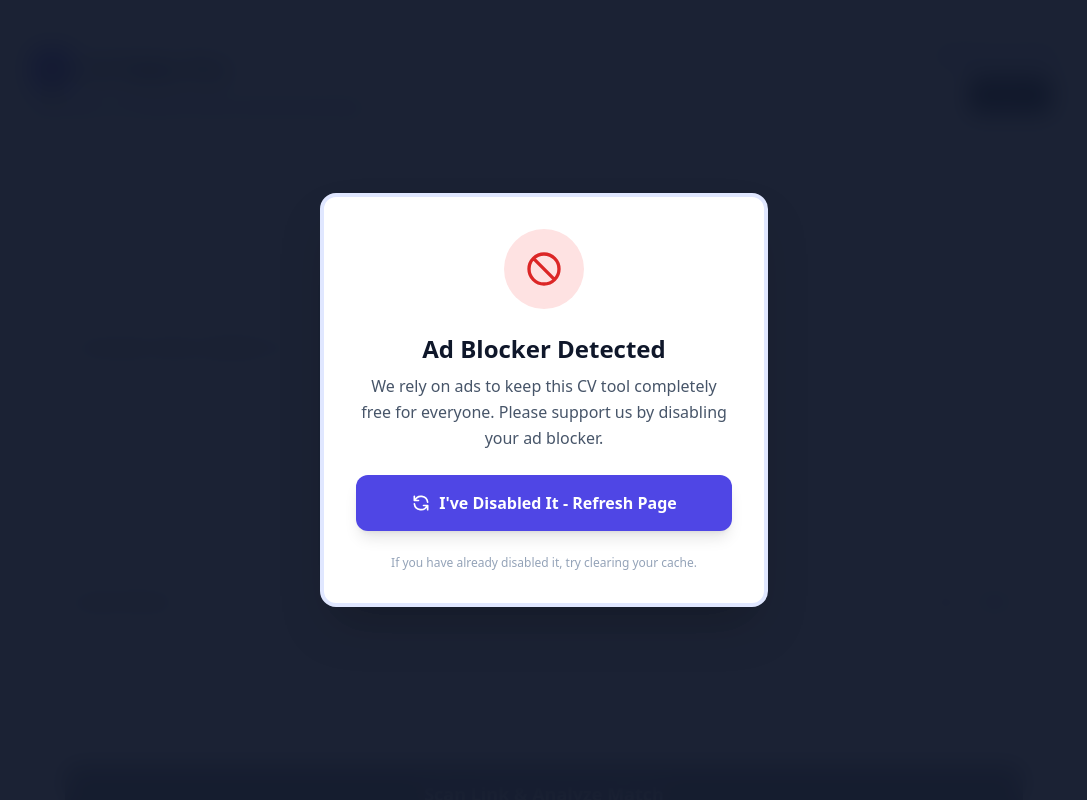
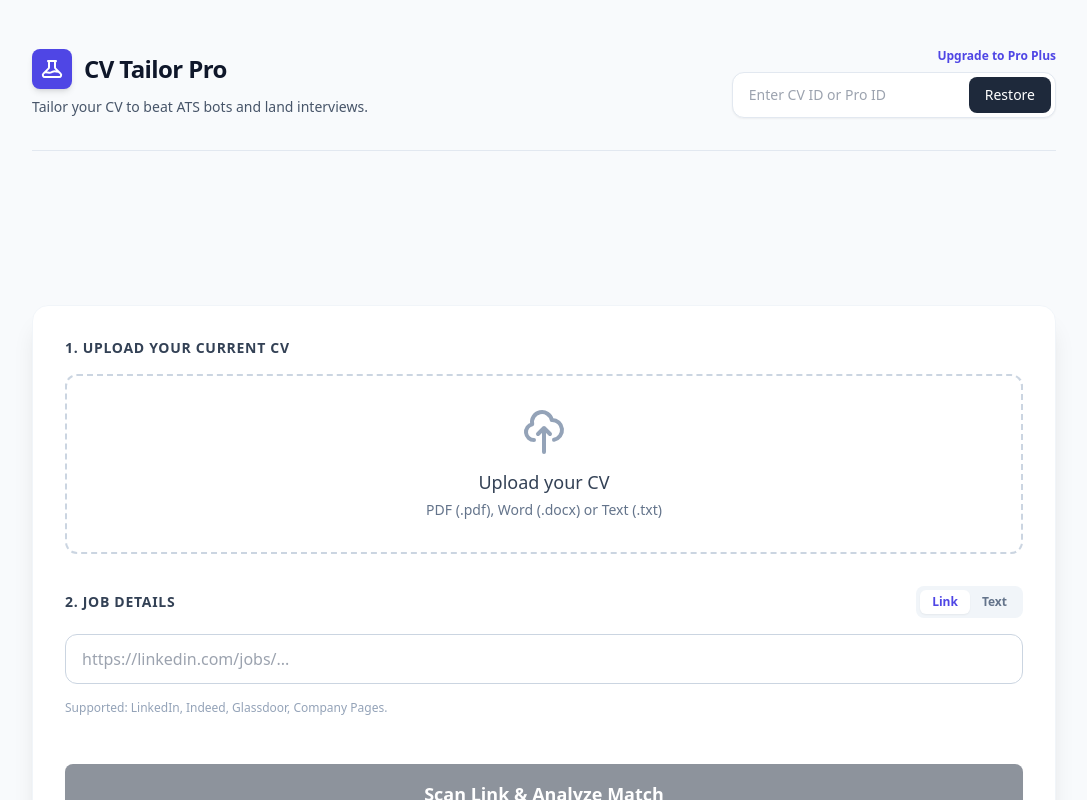
Before and after one commit to celemqhele/cvtailorpro, a React (Vite) app: page / in a window 1280 px wide. Shown: the top 800 px of the page, without its empty margins (96-1183 px from the left). Built offline with nearby package versions, Linux system fonts and the light colour scheme.

Commit message:
Add files via upload

```diff
--- a/App.tsx
+++ b/App.tsx
@@ -9,7 +9,6 @@ import { PaymentModal } from './components/DonationModal';
 import { PrivacyPolicyModal } from './components/PrivacyPolicyModal';
 import { RewardedAdModal } from './components/RewardedAdModal';
 import { ProPlusPromoModal } from './components/ProPlusPromoModal';
-import { AccessControl } from './components/AccessControl';
 import { generateTailoredApplication, scrapeJobFromUrl, analyzeMatch } from './services/geminiService';
 import { createSubscription, verifySubscription, saveOrder, restoreOrder } from './services/subscriptionService';
 import { FileData, GeneratorResponse, Status, MatchAnalysis } from './types';
@@ -496,7 +495,6 @@ const App: React.FC = () => {
 
   return (
     <div className="min-h-screen bg-slate-50 p-6 md:p-12 font-sans relative">
-      <AccessControl /> {/* Checks for VPN and AdBlock on mount */}
 
       <PaymentModal
         isOpen={showPaymentModal}
--- a/components/AccessControl.tsx
+++ b/components/AccessControl.tsx
@@ -1,166 +1,5 @@
-import React, { useEffect, useState } from 'react';
-
-interface AccessState {
-  isBlocked: boolean;
-  reason: 'ADBLOCK' | 'VPN' | null;
-  details?: string;
-}
+import React from 'react';
 
 export const AccessControl: React.FC = () => {
-  const [access, setAccess] = useState<AccessState>({ isBlocked: false, reason: null });
-  const [isLoading, setIsLoading] = useState(true);
-
-  const checkAdBlocker = async (): Promise<boolean> => {
-    return new Promise((resolve) => {
-      // Method 1: HTML Bait
-      // Adblockers usually hide elements with these class names
-      const bait = document.createElement('div');
-      bait.className = 'pub_300x250 pub_300x250m pub_728x90 text-ad textAd text_ad text_ads text-ads ad-banner adsbox';
-      bait.setAttribute('style', 'color: transparent; position: absolute; top: -1000px; left: -1000px;');
-      document.body.appendChild(bait);
-
-      // Method 2: Network Bait
-      // Try to fetch a known ad script (Google Ads)
-      const networkCheck = fetch('https://pagead2.googlesyndication.com/pagead/js/adsbygoogle.js', {
-        method: 'HEAD',
-        mode: 'no-cors',
-        cache: 'no-store'
-      }).then(() => false).catch(() => true);
-
-      setTimeout(() => {
-        const style = window.getComputedStyle(bait);
-        const isHidden =
-          style.display === 'none' ||
-          style.visibility === 'hidden' ||
-          bait.offsetHeight === 0 ||
-          bait.offsetParent === null;
-
-        document.body.removeChild(bait);
-
-        networkCheck.then((networkBlocked) => {
-           // If Ezoic is missing but expected, that's also a sign
-           const ezoicMissing = typeof window.ezstandalone === 'undefined';
-
-           if (isHidden || networkBlocked) {
-             resolve(true);
-           } else {
-             resolve(false);
-           }
-        });
-      }, 200);
-    });
-  };
-
-  const checkVPN = async (): Promise<boolean> => {
-    try {
-      // We use a free IP lookup service
-      const response = await fetch('https://ipapi.co/json/');
-      if (!response.ok) return false; // Fail open if API is down
-
-      const data = await response.json();
-
-      // Heuristic 1: Timezone Mismatch
-      // Proxies often have IP timezones that don't match the browser's system time
-      if (data.utc_offset) {
-        const ipOffsetString = data.utc_offset; // e.g., "+0200"
-        const ipHours = parseInt(ipOffsetString.substring(0, 3));
-        const ipMinutes = parseInt(ipOffsetString.substring(3, 5));
-        const totalIpOffsetMinutes = (ipHours * 60) + (ipHours < 0 ? -ipMinutes : ipMinutes);
-
-        // Browser offset (returns negative for East, positive for West, minutes)
-        // We invert it to match ISO standard
-        const browserOffset = -new Date().getTimezoneOffset();
-
-        // Allow for 2 hours of difference (DST handling etc)
-        const diff = Math.abs(totalIpOffsetMinutes - browserOffset);
-
-        if (diff > 120) {
-            console.log("VPN Detected: Timezone mismatch");
-            return true;
-        }
-      }
-
-      // Heuristic 2: Known Hosting Providers (Basic Check)
-      // This is less reliable on free APIs, but we check org name for obvious ones
-      const org = (data.org || '').toLowerCase();
-      const blockedISPs = ['vpn', 'hosting', 'datacenter', 'proxy', 'tor exit'];
-      if (blockedISPs.some(t => org.includes(t))) {
-          console.log("VPN Detected: Hosting Provider");
-          return true;
-      }
-
-      return false;
-    } catch (e) {
-      console.error("VPN Check failed", e);
-      return false; // Fail open
-    }
-  };
-
-  const runChecks = async () => {
-    setIsLoading(true);
-
-    // 1. Check AdBlocker
-    const isAdBlocked = await checkAdBlocker();
-    if (isAdBlocked) {
-        setAccess({ isBlocked: true, reason: 'ADBLOCK' });
-        setIsLoading(false);
-        return;
-    }
-
-    // 2. Check VPN
-    // We delay this slightly to let initial render happen
-    const isVPN = await checkVPN();
-    if (isVPN) {
-        setAccess({ isBlocked: true, reason: 'VPN' });
-        setIsLoading(false);
-        return;
-    }
-
-    setAccess({ isBlocked: false, reason: null });
-    setIsLoading(false);
-  };
-
-  useEffect(() => {
-    runChecks();
-  }, []);
-
-  if (!access.isBlocked) return null;
-
-  return (
-    <div className="fixed inset-0 z-[100] bg-slate-900/95 backdrop-blur-md flex items-center justify-center p-4">
-      <div className="max-w-md w-full bg-white rounded-2xl shadow-2xl p-8 text-center space-y-6 animate-fade-in border-4 border-indigo-100">
-
-        <div className="w-20 h-20 bg-red-100 rounded-full flex items-center justify-center mx-auto">
-          {access.reason === 'ADBLOCK' ? (
-             <svg className="w-10 h-10 text-red-600" fill="none" stroke="currentColor" viewBox="0 0 24 24"><path strokeLinecap="round" strokeLinejoin="round" strokeWidth={2} d="M18.364 18.364A9 9 0 005.636 5.636m12.728 12.728A9 9 0 015.636 5.636m12.728 12.728L5.636 5.636" /></svg>
-          ) : (
-             <svg className="w-10 h-10 text-red-600" fill="none" stroke="currentColor" viewBox="0 0 24 24"><path strokeLinecap="round" strokeLinejoin="round" strokeWidth={2} d="M12 11c0 3.517-1.009 6.799-2.753 9.571m-3.44-2.04l.054-.09A13.916 13.916 0 008 11a4 4 0 118 0c0 1.017-.07 2.019-.203 3m-2.118 6.844A21.88 21.88 0 0015.171 17m3.839 1.132c.645-2.266.99-4.659.99-7.132A8 8 0 008 4.07M3 15.364c.64-1.319 1-2.8 1-4.364 0-1.457.2-2.858.59-4.181m-3.296 15.91a21.92 21.92 0 005.782-2.488" /></svg>
-          )}
-        </div>
-
-        <div>
-          <h2 className="text-2xl font-bold text-slate-900 mb-2">
-            {access.reason === 'ADBLOCK' ? 'Ad Blocker Detected' : 'VPN or Proxy Detected'}
-          </h2>
-          <p className="text-slate-600 leading-relaxed">
-            {access.reason === 'ADBLOCK'
-              ? "We rely on ads to keep this CV tool completely free for everyone. Please support us by disabling your ad blocker."
-              : "For security reasons and to ensure fair usage of our free tools, we do not allow access via VPNs, Proxies, or Anonymizers. Please turn off your VPN to continue."}
-          </p>
-        </div>
-
-        <button
-          onClick={() => window.location.reload()}
-          className="w-full py-4 bg-indigo-600 hover:bg-indigo-700 text-white font-bold rounded-xl shadow-lg hover:shadow-indigo-500/30 transition-all flex items-center justify-center gap-2"
-        >
-          <svg className="w-5 h-5" fill="none" stroke="currentColor" viewBox="0 0 24 24"><path strokeLinecap="round" strokeLinejoin="round" strokeWidth={2} d="M4 4v5h.582m15.356 2A8.001 8.001 0 004.582 9m0 0H9m11 11v-5h-.581m0 0a8.003 8.003 0 01-15.357-2m15.357 2H15" /></svg>
-          I've Disabled It - Refresh Page
-        </button>
-
-        <p className="text-xs text-slate-400">
-           {access.reason === 'ADBLOCK' ? 'If you have already disabled it, try clearing your cache.' : 'If you believe this is an error, please ensure your system time matches your location.'}
-        </p>
-      </div>
-    </div>
-  );
+  return null;
 };
```
Also changed, not shown: ads.txt, vercel.json.
